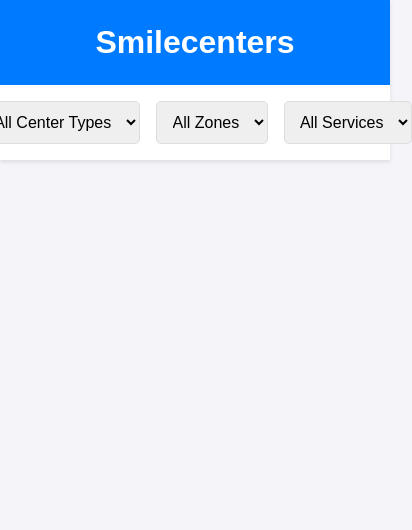
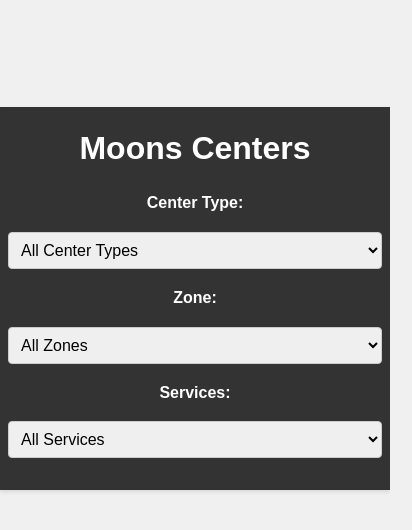
Before and after one commit to Jairgc/moons-front, a plain HTML site: page index.html in a window 390 px wide. Shown: the whole page, 412 px wide, since content can reach past the window. Drawn offline with Linux system fonts and the light colour scheme; no server answers.

Commit message:
Check Responsibe

```diff
--- a/index.html
+++ b/index.html
@@ -3,27 +3,32 @@
 <head>
   <meta charset="UTF-8">
   <meta name="viewport" content="width=device-width, initial-scale=1.0">
-    <title>Smilecenters</title>
+  <title>Moons Centers</title>
   <link rel="stylesheet" href="styles.css">
 </head>
 <body>
   <header>
-        <h1>Smilecenters</h1>
-    </header>
-    <main>
-        <div class="filters">
+    <h1>Moons Centers</h1>
+    <div id="filters">
+      <label for="centerTypeFilter">Center Type:</label>
       <select id="centerTypeFilter">
         <option value="">All Center Types</option>
       </select>
+
+      <label for="zoneFilter">Zone:</label>
       <select id="zoneFilter">
         <option value="">All Zones</option>
       </select>
+
+      <label for="servicesFilter">Services:</label>
       <select id="servicesFilter">
         <option value="">All Services</option>
       </select>
     </div>
-        <div id="smilecenters-container" class="container"></div>
-    </main>
+  </header>
+
+  <main id="centersGrid"></main>
+
   <script src="script.js"></script>
 </body>
 </html>
--- a/script.js
+++ b/script.js
@@ -2,7 +2,7 @@ document.addEventListener('DOMContentLoaded', function() {
     const centerTypeFilter = document.getElementById('centerTypeFilter');
     const zoneFilter = document.getElementById('zoneFilter');
     const servicesFilter = document.getElementById('servicesFilter');
-    const container = document.getElementById('smilecenters-container');
+    const container = document.getElementById('centersGrid'); // Updated to match the HTML structure
     let smilecentersData = [];
 
     fetch('https://moons-ce6838cc8a56.herokuapp.com/api/smilecenters/')
@@ -45,7 +45,7 @@ document.addEventListener('DOMContentLoaded', function() {
         container.innerHTML = '';
         data.forEach(smilecenter => {
             const smilecenterDiv = document.createElement('div');
-            smilecenterDiv.className = 'smilecenter';
+            smilecenterDiv.className = 'center'; // Ensure this matches the CSS class for styling
 
             const name = document.createElement('h2');
             name.textContent = smilecenter.name;
@@ -61,11 +61,11 @@ document.addEventListener('DOMContentLoaded', function() {
 
             const timeTable = document.createElement('p');
             const parsedTimeTable = JSON.parse(smilecenter.time_table);
-            let timeTableText = 'Horario: ';
+            let timeTableText = 'Time Table: ';
             for (const [day, times] of Object.entries(parsedTimeTable)) {
                 let dayTranslated = day;
                 if (day === "sunday") {
-                    dayTranslated = "domingo";
+                    dayTranslated = "Domingo";
                 } else if (day === "saturday") {
                     dayTranslated = "Sábado";
                 } else if (day === "weekdays") {
--- a/styles.css
+++ b/styles.css
@@ -1,73 +1,87 @@
+/* Reset default styles */
+* {
+    box-sizing: border-box;
+    margin: 0;
+    padding: 0;
+  }
+
   body {
     font-family: 'Arial', sans-serif;
-    margin: 0;
-    padding: 0;
-    box-sizing: border-box;
-    background-color: #f4f4f9;
-    color: #333;
+    line-height: 1.6;
+    background-color: #f0f0f0;
+    display: grid;
+    place-items: center;
+    min-height: 100vh;
   }
 
   header {
-    background-color: #007bff;
-    color: white;
+    background-color: #333;
+    color: #fff;
+    padding: 1rem;
     text-align: center;
-    padding: 1.5em 0;
-    box-shadow: 0 2px 4px rgba(0, 0, 0, 0.1);
+    width: 100%;
+    box-shadow: 0 2px 4px rgba(0,0,0,0.1);
   }
 
-header h1 {
-    margin: 0;
-    font-size: 2em;
+  h1 {
+    margin-bottom: 1rem;
+    font-size: 2rem;
   }
 
-.filters {
-    display: flex;
+  #filters {
+    display: grid;
+    grid-template-columns: repeat(auto-fit, minmax(150px, 1fr));
+    grid-gap: 1rem;
+    align-items: center;
     justify-content: center;
-    padding: 1em;
-    gap: 1em;
-    background-color: white;
-    box-shadow: 0 2px 4px rgba(0, 0, 0, 0.1);
-    margin-bottom: 1em;
+    margin-bottom: 1rem;
   }
 
-.filters select {
-    padding: 0.7em;
-    font-size: 1em;
-    border: 1px solid #ddd;
-    border-radius: 5px;
-    width: 200px;
+  label {
+    font-weight: bold;
   }
 
-.container {
-    display: flex;
-    flex-wrap: wrap;
-    justify-content: center;
-    padding: 1em;
+  select {
+    padding: 0.5rem;
+    font-size: 1rem;
+    border: 1px solid #ccc;
+    border-radius: 4px;
   }
 
-.smilecenter {
-    background-color: white;
-    border: 1px solid #ddd;
-    border-radius: 5px;
-    padding: 1.5em;
-    margin: 1em;
-    width: 300px;
-    box-shadow: 0 2px 4px rgba(0, 0, 0, 0.1);
-    transition: transform 0.3s, box-shadow 0.3s;
+  main {
+    display: grid;
+    grid-template-columns: repeat(auto-fit, minmax(300px, 1fr));
+    gap: 1rem;
+    padding: 1rem;
   }
 
-.smilecenter:hover {
-    transform: translateY(-5px);
-    box-shadow: 0 4px 8px rgba(0, 0, 0, 0.2);
+  .center {
+    background-color: #fff;
+    padding: 1rem;
+    border: 1px solid #ccc;
+    border-radius: 8px;
+    box-shadow: 0 2px 4px rgba(0,0,0,0.1);
   }
 
-.smilecenter h2 {
-    margin-top: 0;
-    font-size: 1.5em;
-    color: #007bff;
+  .center h2 {
+    margin-bottom: 0.5rem;
+    font-size: 1.2rem;
   }
 
-.smilecenter p {
-    margin: 0.5em 0;
-    line-height: 1.4;
+  .center p {
+    margin-bottom: 0.5rem;
   }
+
+  @media (max-width: 768px) {
+    header {
+      padding: 1rem 0.5rem;
+    }
+
+    #filters {
+      grid-template-columns: 1fr;
+    }
+
+    main {
+      grid-template-columns: 1fr;
+    }
+  }
```
Lines whose indentation alone changed are shown as unchanged.
